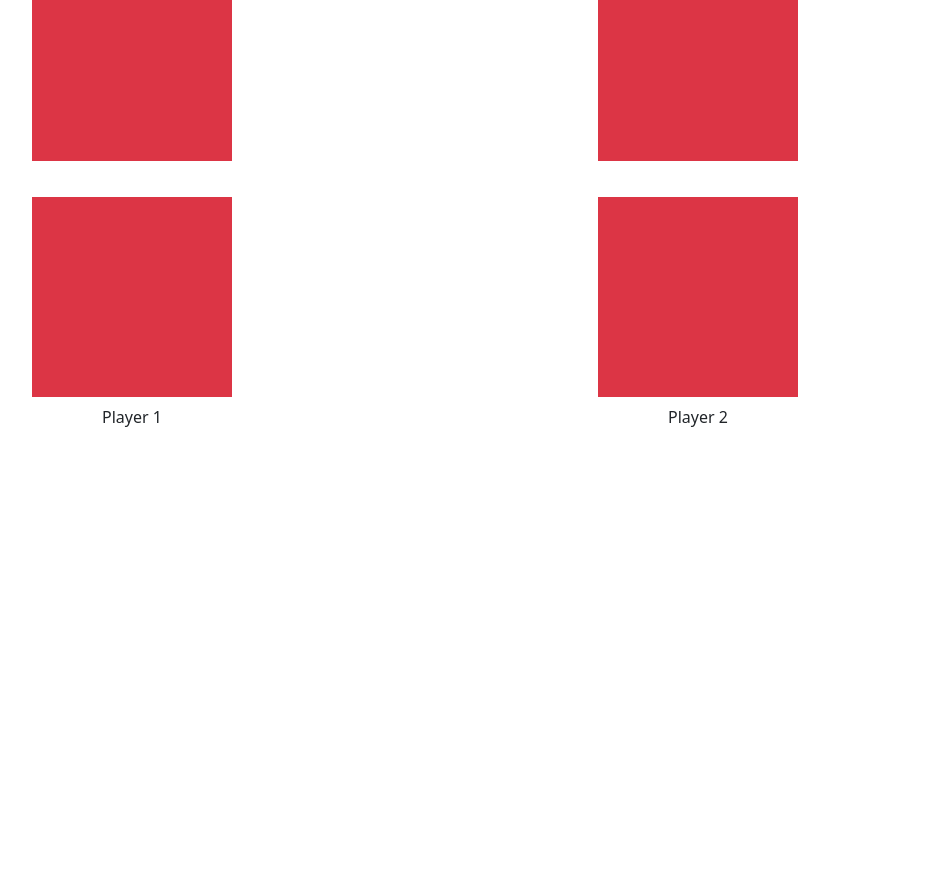
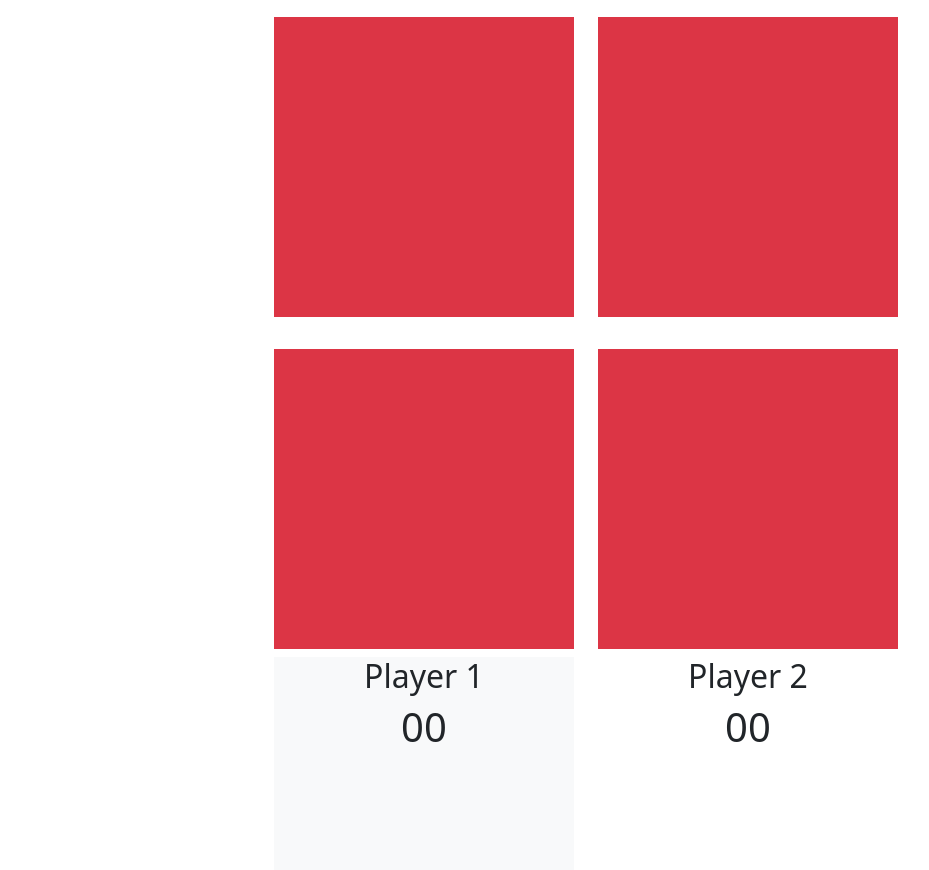
Before and after one commit to TyQuincia-Oby/color-sleuth-game, a plain HTML site: page index.html in a window 1280 px wide. Shown: the part 99-969 px from the top of the page, without its empty margins (54-983 px from the left). Before the commit the page ends 800 px from the top, so only its background shows below. Drawn offline with nearby package versions, Linux system fonts and the light colour scheme.

Commit message:
fixed squares

```diff
--- a/index.html
+++ b/index.html
@@ -10,9 +10,9 @@
 </head>
 
 <body >
-    <h1 class="text-center">Color Sleuth</h1>
-    <div class="container">
-        <div class="row mb-1 p-1">
+    <h1 class="text-center m-3 p-3">Color Sleuth</h1>
+    <div class="container d-flex flex-column align-items-center">
+        <div class="row m-1">
             <div class="col-6">
                 <div class="square bg-danger"></div>
             </div>
@@ -21,7 +21,7 @@
             </div>
         </div>
         <br>
-        <div class="row p-1">
+        <div class="row m-1">
             <div class="col-6">
                 <div class="square bg-danger"></div>
             </div>
@@ -31,10 +31,16 @@
         </div>
         <div class="row p-1">
             <div class="col-6">
-                <div class="square text-center">Player 1</div>
+                <div class="square text-center bg-light h2">
+                    <p class="h2">Player 1</p>
+                    <p class="display-6 h1">00</p>
+                </div>
             </div>
             <div class="col-6">
-                <div class="square text-center">Player 2</div>
+                <div class="square text-center h2">
+                    <p class="h2">Player 2</p>
+                    <p class="display-6 h1">00</p>
+                </div>
             </div>
         </div>
     </div>
--- a/style.css
+++ b/style.css
@@ -1,4 +1,3 @@
 .square {
-    width: 200px;
-    height: 200px;
-    background-color: danger;}
+    width: 300px;
+    height: 300px;}
```
